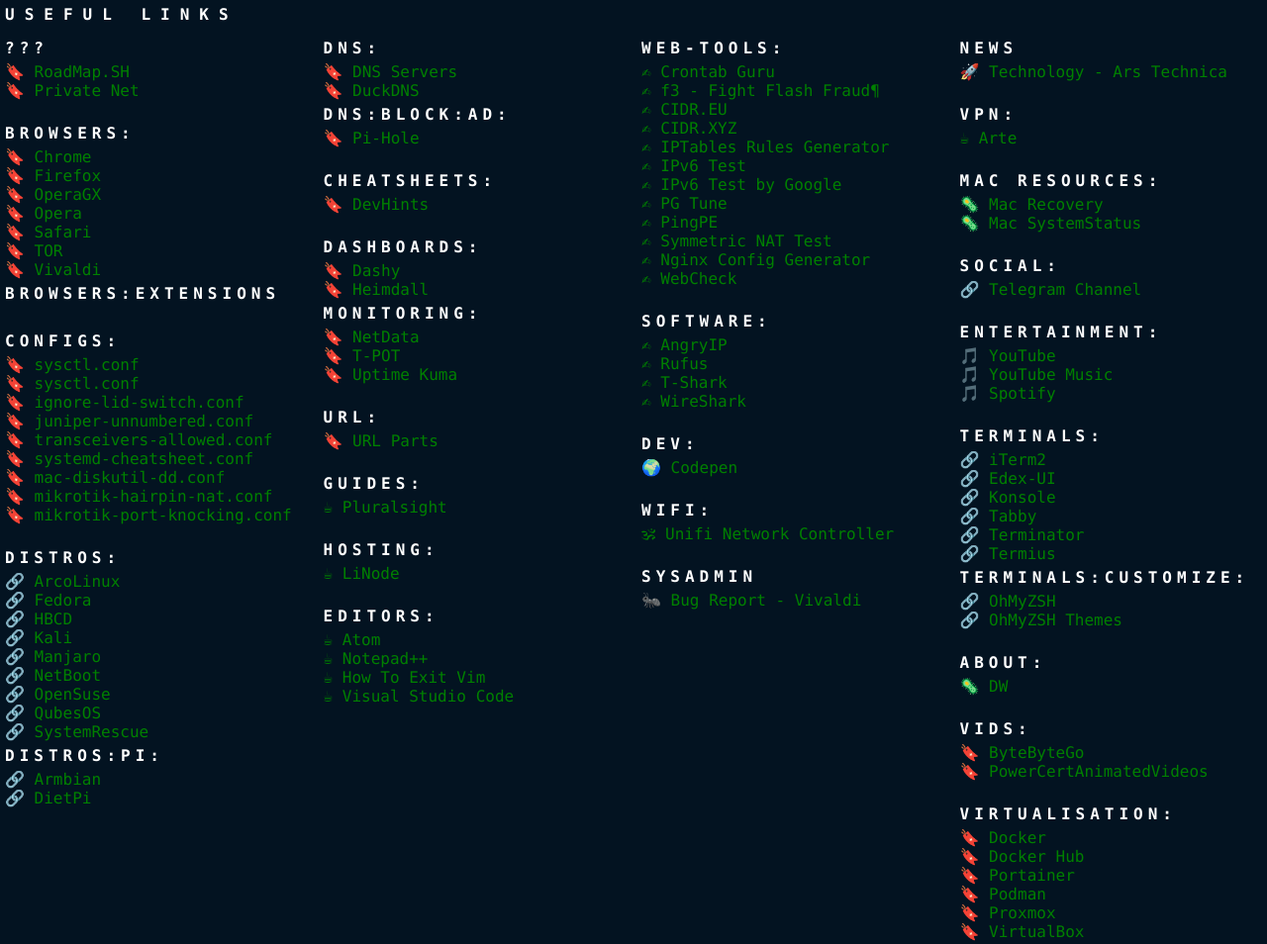
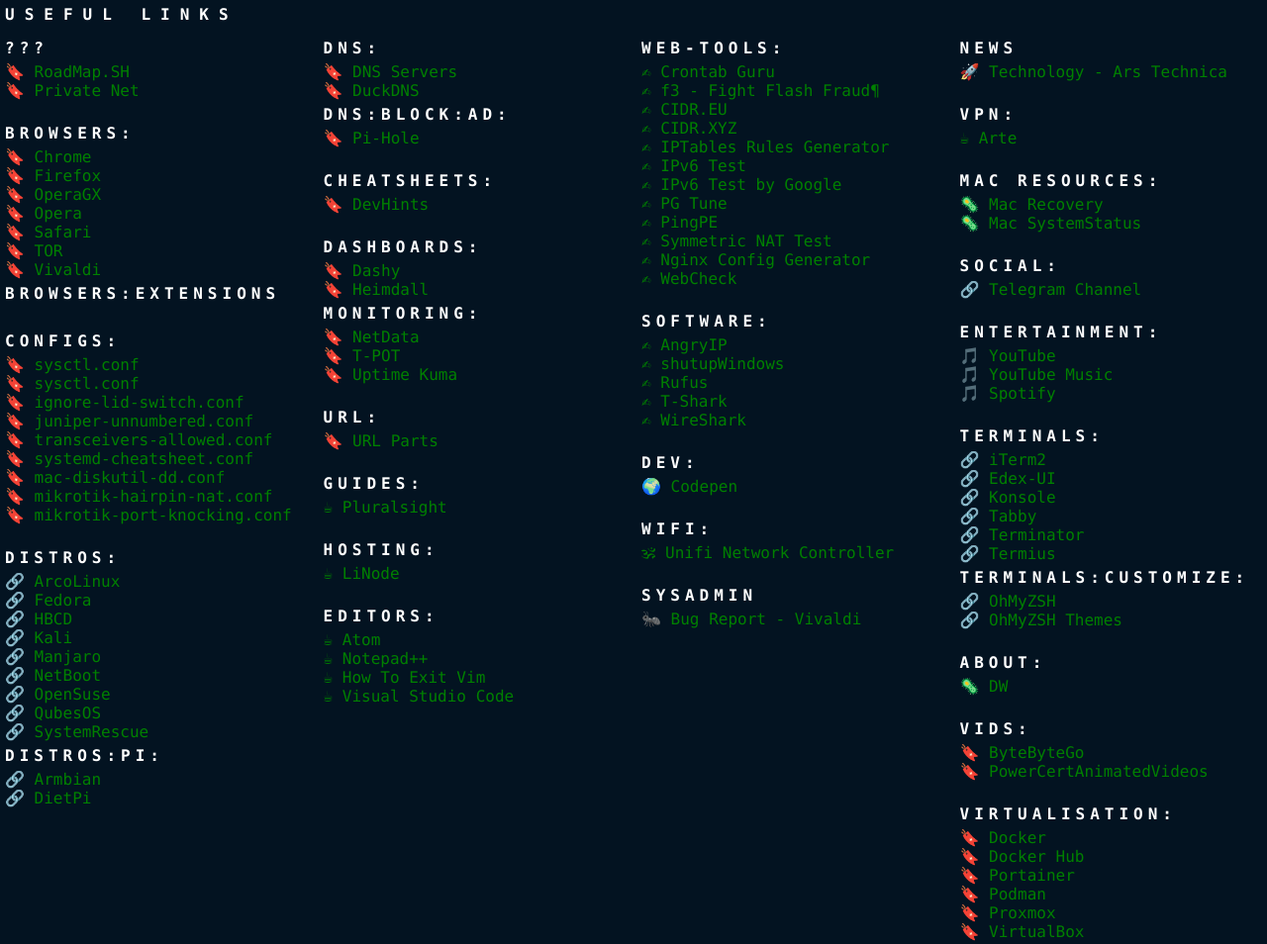
Before and after one commit to iCra5h/F-ckingLocalhost, a plain HTML site: page index.html in a window 1280 px wide. Shown: the top 954 px of the page at 99% size. Drawn offline with Linux system fonts and the light colour scheme.

Commit message:
Update index.html

```diff
--- a/index.html
+++ b/index.html
@@ -120,6 +120,7 @@
 
       <h3>Software:</h3>
       <p><a href="https://angryip.org/">&#9997; AngryIP</a></p>
+      <p><a href="https://www.oo-software.com/en/shutup10">&#9997; shutupWindows</a></p>
       <p><a href="https://rufus.ie/">&#9997; Rufus</a></p>
       <p><a href="https://tshark.dev/">&#9997; T-Shark</a></p>
       <p><a href="https://wireshark.org/">&#9997; WireShark</a></p>
```
